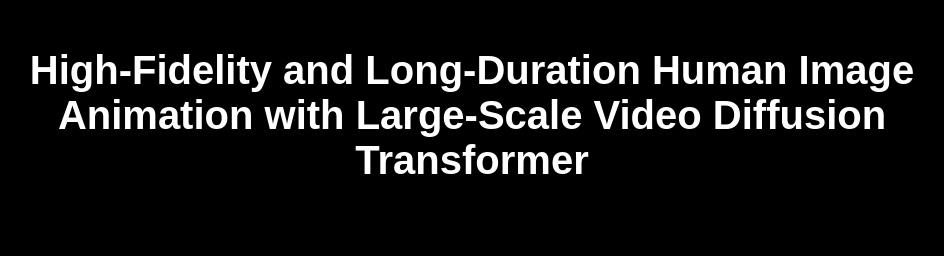
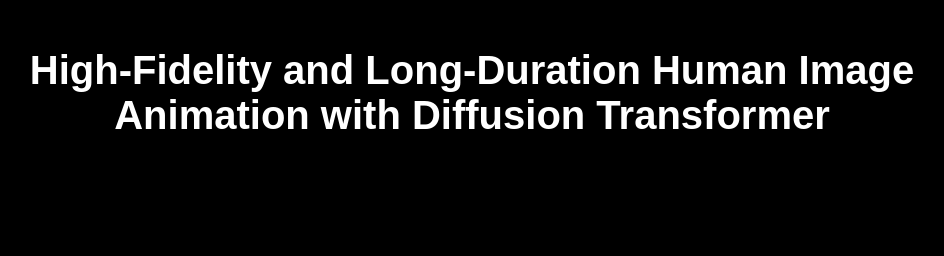
Before and after one commit to aabbccdd111/aabbccdd111.github.io, a plain HTML site: page index.html in a window 1280 px wide. Shown: the top 256 px of the page, without its empty margins (168-1112 px from the left). Drawn offline with nearby package versions, Linux system fonts and the light colour scheme; some icons are missing; files whose address does not match are found by name; a web font is replaced by a local one.

Commit message:
feat: commit

```diff
--- a/index.html
+++ b/index.html
@@ -39,7 +39,7 @@
         content="High-Fidelity and Long-Duration Human Image Animation with Large-Scale Video Diffusion Transformer">
   <meta name="keywords" content="Video Generation, Camera Motion transfer, Camera-Object Motion, Disentanglement">
   <meta name="viewport" content="width=device-width, initial-scale=1">
-  <title style="color: white;">High-Fidelity and Long-Duration Human Image Animation with Large-Scale Video Diffusion Transformer</title>
+  <title style="color: white;">High-Fidelity and Long-Duration Human Image Animation with Diffusion Transformer</title>
 
   <!-- Global site tag (gtag.js) - Google Analytics -->
   <script async src="https://www.googletagmanager.com/gtag/js?id=G-PYVRSFMDRL"></script>
@@ -84,7 +84,7 @@
       <div class="container is-max-desktop">
         <div class="columns is-centered">
           <div class="column has-text-centered">
-            <h2 class="title is-1 publication-title" style="color: white;font-size: 2.5rem;">  High-Fidelity and Long-Duration Human Image Animation with Large-Scale Video Diffusion Transformer  </h1>
+            <h2 class="title is-1 publication-title" style="color: white;font-size: 2.5rem;">  High-Fidelity and Long-Duration Human Image Animation with Diffusion Transformer  </h1>
 
 
 
```
Also changed, not shown: data/pipeline.png.
